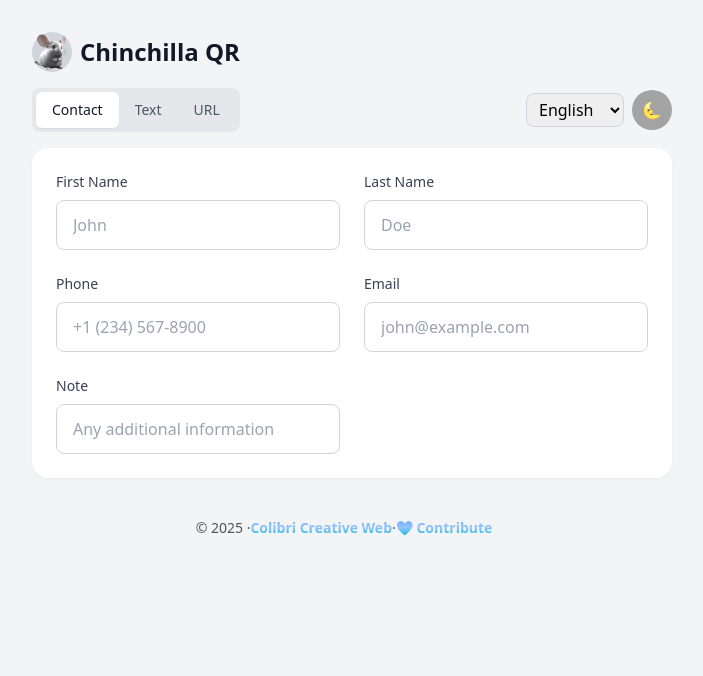
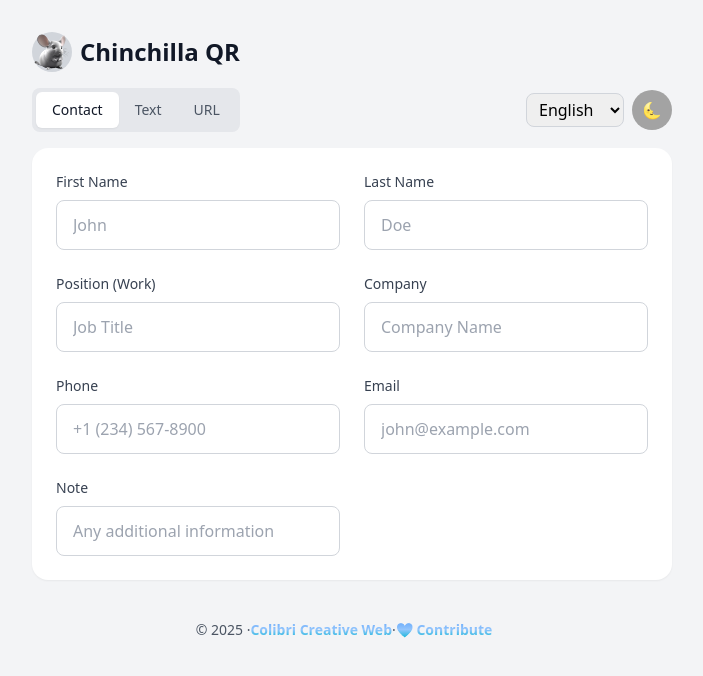
Before and after one commit to colibricreativeweb/chinchilla-qr, a React (Vite) app: page / in a window 1280 px wide. Shown: the top 676 px of the page, without its empty margins (288-991 px from the left). Built offline with nearby package versions, Linux system fonts and the light colour scheme.

Commit message:
Added Position (Work) and Company fields.

```diff
--- a/src/App.jsx
+++ b/src/App.jsx
@@ -3,20 +3,22 @@ import './App.css';
 import translations from './translations.json';
 
 const App = () => {
+  // State management
   const [activeTab, setActiveTab] = useState('vcard');
   const [isDark, setIsDark] = useState(() => {
-    // Load dark mode from local storage or default to system preference
     const storedIsDark = localStorage.getItem('isDark');
     return storedIsDark ? JSON.parse(storedIsDark) : window.matchMedia('(prefers-color-scheme: dark)').matches;
   });
   const [selectedLanguage, setSelectedLanguage] = useState(() => {
-    // Load language from local storage or default to English
     return localStorage.getItem('selectedLanguage') || 'en';
   });
 
+  // vCard data structure
   const [vCardData, setVCardData] = useState({
     firstName: '',
     lastName: '',
+    position: '',
+    company: '',
     phone: '',
     email: '',
     note: '',
@@ -24,9 +26,9 @@ const App = () => {
   const [textData, setTextData] = useState('');
   const [urlData, setUrlData] = useState('');
   const [qrResolution, setQrResolution] = useState('200');
-  const [currentYear, setCurrentYear] = useState(new Date().getFullYear());
+  const [currentYear] = useState(new Date().getFullYear());
 
-  // Load dark mode and language state from local storage and setup media query listener
+  // Dark mode and language preferences
   useEffect(() => {
     const mediaQuery = window.matchMedia('(prefers-color-scheme: dark)');
     const handleChange = (e) => setIsDark(e.matches);
@@ -42,11 +44,14 @@ const App = () => {
     localStorage.setItem('isDark', JSON.stringify(isDark));
   }, [isDark]);
 
+  // vCard generation
   const generateVCard = () => {
     const vCard = `BEGIN:VCARD
 VERSION:3.0
 N:${vCardData.lastName};${vCardData.firstName};;;
 FN:${vCardData.firstName} ${vCardData.lastName}
+${vCardData.position ? `TITLE:${vCardData.position}\n` : ''}
+${vCardData.company ? `ORG:${vCardData.company}\n` : ''}
 TEL;TYPE=CELL:${vCardData.phone}
 EMAIL:${vCardData.email}
 NOTE:${vCardData.note}
@@ -54,6 +59,7 @@ END:VCARD`;
     return encodeURIComponent(vCard);
   };
 
+  // QR code generation utilities
   const getQRCodeUrl = (data, type = 'text') => {
     const finalData = type === 'vcard' ? generateVCard() : encodeURIComponent(data);
     return `https://api.qrserver.com/v1/create-qr-code/?size=${qrResolution}x${qrResolution}&data=${finalData}`;
@@ -72,22 +78,18 @@ END:VCARD`;
       document.body.removeChild(a);
       window.URL.revokeObjectURL(url);
     } catch (error) {
-      alert(translations[selectedLanguage]['downloadError']); // Use translation for error message
+      alert(translations[selectedLanguage]['downloadError']);
     }
   };
 
-  const toggleDarkMode = () => {
-    setIsDark(prev => !prev);
-  };
-
-  const handleLanguageChange = (event) => {
-    setSelectedLanguage(event.target.value); // Update the selected language
-  };
+  // UI handlers
+  const toggleDarkMode = () => setIsDark(prev => !prev);
+  const handleLanguageChange = (event) => setSelectedLanguage(event.target.value);
 
   return (
     <div className={`min-h-screen ${isDark ? 'dark bg-gray-900' : 'bg-gray-100 transition-colors duration-300'}`}>
       <div className="max-w-2xl px-4 py-8 mx-auto">
-        {/* Header with Logo and Title */}
+        {/* Header section */}
         <div className="flex items-center mb-4">
           <div className="flex items-center justify-center w-10 h-10 mr-2 bg-gray-300 rounded-full dark:bg-gray-700">
             <img className="w-12" src="chinchillaqr.webp" alt="Chinchilla QR Logo"/>
@@ -95,7 +97,7 @@ END:VCARD`;
           <h1 className="text-2xl font-bold text-gray-900 dark:text-white">Chinchilla QR</h1>
         </div>
 
-        {/* Tab Bar */}
+        {/* Control bar */}
         <div className="flex items-center justify-between mt-2 mb-4">
           <div className="inline-flex p-1 bg-gray-200 rounded-lg dark:bg-gray-800">
             {['vcard', 'text', 'url'].map((tab) => (
@@ -108,7 +110,7 @@ END:VCARD`;
                     : 'text-gray-600 dark:text-gray-300 hover:text-gray-900 dark:hover:text-white'
                   }`}
               >
-                {translations[selectedLanguage][tab]} {/* Use translation for tabs */}
+                {translations[selectedLanguage][tab]}
               </button>
             ))}
           </div>
@@ -120,23 +122,22 @@ END:VCARD`;
             >
               <option value="en">English</option>
               <option value="es">Español</option>
-              {/* Add other language options here */}
             </select>
             <button
               onClick={toggleDarkMode}
               className="flex items-center justify-center w-10 h-10 p-2 ml-2 text-white transition-colors duration-300 rounded-full bg-neutral-400 hover:bg-neutral-500 dark:bg-gray-700"
             >
-              {isDark ? '🌞' : '🌜'} {/* Emoji representation for dark/light mode */}
+              {isDark ? '🌞' : '🌜'}
             </button>
           </div>
         </div>
 
-        {/* Content Area */}
+        {/* Main content area */}
         <div className="p-6 bg-white shadow-sm dark:bg-gray-800 rounded-2xl">
           {activeTab === 'vcard' && (
             <div className="space-y-6">
               <div className="grid grid-cols-1 gap-6 md:grid-cols-2">
-                {/* VCard Data Input Fields */}
+                {/* Personal information fields */}
                 <div className="space-y-2">
                   <label className="block text-sm font-medium text-gray-700 dark:text-gray-300">{translations[selectedLanguage]['firstName']}</label>
                   <input
@@ -157,6 +158,30 @@ END:VCARD`;
                     placeholder={translations[selectedLanguage]['placeholderLastName']}
                   />
                 </div>
+
+                {/* Professional information */}
+                <div className="space-y-2">
+                  <label className="block text-sm font-medium text-gray-700 dark:text-gray-300">{translations[selectedLanguage]['position']}</label>
+                  <input
+                    type="text"
+                    value={vCardData.position}
+                    onChange={(e) => setVCardData({ ...vCardData, position: e.target.value })}
+                    className="w-full px-4 py-3 text-gray-900 border border-gray-300 rounded-lg dark:border-gray-600 dark:bg-gray-700 dark:text-white focus:ring-2 focus:ring-blue-500 focus:border-transparent"
+                    placeholder={translations[selectedLanguage]['placeholderPosition']}
+                  />
+                </div>
+                <div className="space-y-2">
+                  <label className="block text-sm font-medium text-gray-700 dark:text-gray-300">{translations[selectedLanguage]['company']}</label>
+                  <input
+                    type="text"
+                    value={vCardData.company}
+                    onChange={(e) => setVCardData({ ...vCardData, company: e.target.value })}
+                    className="w-full px-4 py-3 text-gray-900 border border-gray-300 rounded-lg dark:border-gray-600 dark:bg-gray-700 dark:text-white focus:ring-2 focus:ring-blue-500 focus:border-transparent"
+                    placeholder={translations[selectedLanguage]['placeholderCompany']}
+                  />
+                </div>
+
+                {/* Contact information */}
                 <div className="space-y-2">
                   <label className="block text-sm font-medium text-gray-700 dark:text-gray-300">{translations[selectedLanguage]['phone']}</label>
                   <input
@@ -177,6 +202,8 @@ END:VCARD`;
                     placeholder={translations[selectedLanguage]['placeholderEmail']}
                   />
                 </div>
+
+                {/* Note field */}
                 <div className="space-y-2">
                   <label className="block text-sm font-medium text-gray-700 dark:text-gray-300">{translations[selectedLanguage]['note']}</label>
                   <input
@@ -189,6 +216,7 @@ END:VCARD`;
                 </div>
               </div>
 
+              {/* QR Preview and Download */}
               {vCardData.firstName && vCardData.lastName && (
                 <div className="mt-8 space-y-6">
                   <div className="p-6 bg-white border border-gray-300 rounded-lg shadow-sm dark:border-gray-600 w-fit dark:bg-gray-700">
@@ -199,13 +227,12 @@ END:VCARD`;
                     />
                   </div>
 
-                  {/* QR Code Resolution Selector */}
                   <div className="mb-4">
                     <label className="block text-sm font-medium text-gray-700 dark:text-gray-300">{translations[selectedLanguage]['selectResolution']}</label>
                     <select
                       value={qrResolution}
                       onChange={(e) => setQrResolution(e.target.value)}
-                      className="w-1/4 px-3 py-2 mt-2 border border-gray-300 rounded-lg dark:border-gray-600 dark:bg-gray-700 dark:text-white"
+                      className="w-1/3 px-3 py-2 mt-2 border border-gray-300 rounded-lg sm:w-1/6 dark:border-gray-600 dark:bg-gray-700 dark:text-white"
                     >
                       <option value="200">200px</option>
                       <option value="500">500px</option>
@@ -216,7 +243,7 @@ END:VCARD`;
                     onClick={() => downloadQR(vCardData, 'vcard', 'contact')}
                     className="w-full px-4 py-3 font-medium text-white transition-colors bg-blue-500 rounded-lg hover:bg-blue-600 focus:outline-none focus:ring-2 focus:ring-blue-500 focus:ring-offset-2"
                   >
-                    {translations[selectedLanguage]['saveToPhotos']} {/* Use translation for button text */}
+                    {translations[selectedLanguage]['saveToPhotos']}
                   </button>
                 </div>
               )}
@@ -246,7 +273,6 @@ END:VCARD`;
                     />
                   </div>
 
-                  {/* QR Code Resolution Selector */}
                   <div className="mb-4">
                     <label className="block text-sm font-medium text-gray-700 dark:text-gray-300">{translations[selectedLanguage]['selectResolution']}</label>
                     <select
@@ -293,7 +319,6 @@ END:VCARD`;
                     />
                   </div>
 
-                  {/* QR Code Resolution Selector */}
                   <div className="mb-4">
                     <label className="block text-sm font-medium text-gray-700 dark:text-gray-300">{translations[selectedLanguage]['selectResolution']}</label>
                     <select
@@ -318,7 +343,7 @@ END:VCARD`;
           )}
         </div>
 
-        {/* Footer Section */}
+        {/* Footer section */}
         <footer className="mt-10 mr-4 text-sm text-center text-gray-600">
           &copy; {currentYear} ·
           <a
--- a/src/translations.json
+++ b/src/translations.json
@@ -5,6 +5,8 @@
     "url": "URL",
     "firstName": "First Name",
     "lastName": "Last Name",
+    "position": "Position (Work)",
+    "company": "Company",
     "phone": "Phone",
     "email": "Email",
     "note": "Note",
@@ -13,6 +15,8 @@
     "textContent": "Text Content",
     "placeholderFirstName": "John",
     "placeholderLastName": "Doe",
+    "placeholderPosition": "Job Title",
+    "placeholderCompany": "Company Name",
     "placeholderPhone": "+1 (234) 567-8900",
     "placeholderEmail": "john@example.com",
     "placeholderNote": "Any additional information",
@@ -26,6 +30,8 @@
     "url": "URL",
     "firstName": "Nombre",
     "lastName": "Apellido",
+    "position": "Cargo (Trabajo)",
+    "company": "Empresa",
     "phone": "Teléfono",
     "email": "Correo Electrónico",
     "note": "Nota",
@@ -34,6 +40,8 @@
     "textContent": "Contenido de Texto",
     "placeholderFirstName": "Juan",
     "placeholderLastName": "Doe",
+    "placeholderPosition": "Cargo Laboral",
+    "placeholderCompany": "Nombre de Empresa",
     "placeholderPhone": "+1 (234) 567-8900",
     "placeholderEmail": "juan@ejemplo.com",
     "placeholderNote": "Cualquier información adicional",
```
